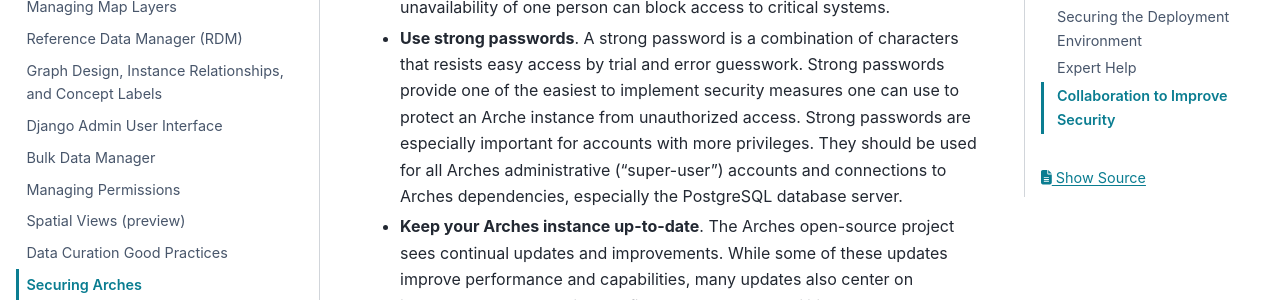
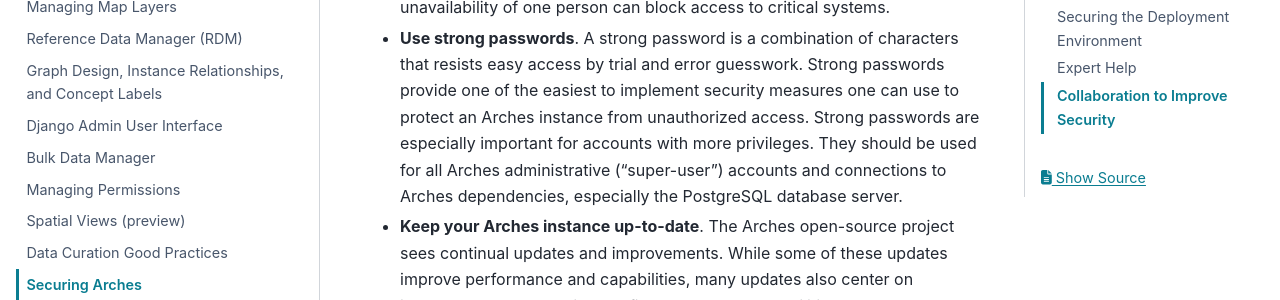
Before and after one commit to archesproject/arches-docs, a Sphinx documentation site: the page built from docs/administering/security.rst, in a window 1280 px wide and 900 px high, scrolled down 1794 px. Shown: the part 232-532 px from the top of the window. Built offline with Sphinx 7.4.7 and the PyData theme 0.15.4, drawn with Linux system fonts in a browser that asks for light colours.

Commit message:
fixed another typo

```diff
--- a/docs/administering/security.rst
+++ b/docs/administering/security.rst
@@ -29,7 +29,7 @@
 
 * **Encourage good security practices across your team**. People play a fundamental role in good security practices. Develop greater awareness of security needs and practices across your team. Develop processes to handle transitions in roles and responsibilies as the composition of your team changes. Such processes need to answer questions like: "How are passwords and other credentials updated if someone leaves the organization?" Similarly, develop ways to avoid "single point of failure" situations where the unavailability of one person can block access to critical systems.
 
-* **Use strong passwords**. A strong password is a combination of characters that resists easy access by trial and error guesswork. Strong passwords provide one of the easiest to implement security measures one can use to protect an Arche instance from unauthorized access. Strong passwords are especially important for accounts with more privileges. They should be used for all Arches administrative ("super-user") accounts and connections to Arches dependencies, especially the PostgreSQL database server.
+* **Use strong passwords**. A strong password is a combination of characters that resists easy access by trial and error guesswork. Strong passwords provide one of the easiest to implement security measures one can use to protect an Arches instance from unauthorized access. Strong passwords are especially important for accounts with more privileges. They should be used for all Arches administrative ("super-user") accounts and connections to Arches dependencies, especially the PostgreSQL database server.
 
 * **Keep your Arches instance up-to-date**. The Arches open-source project sees continual updates and improvements. While some of these updates improve performance and capabilities, many updates also center on improvements to security and fixes to close vulnerabilities. To keep Arches secure, you will need to perform regular updates of your instance.
 
```
